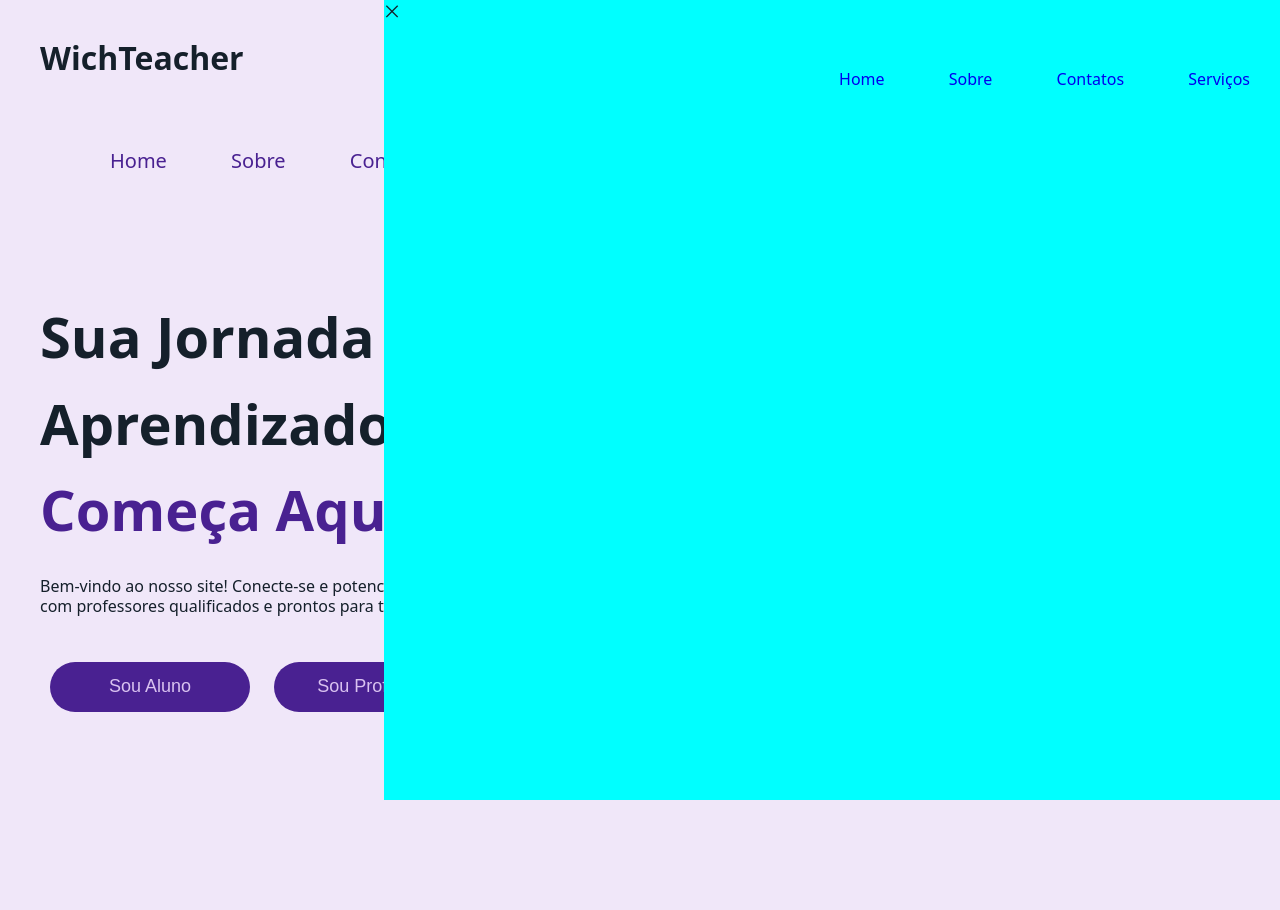
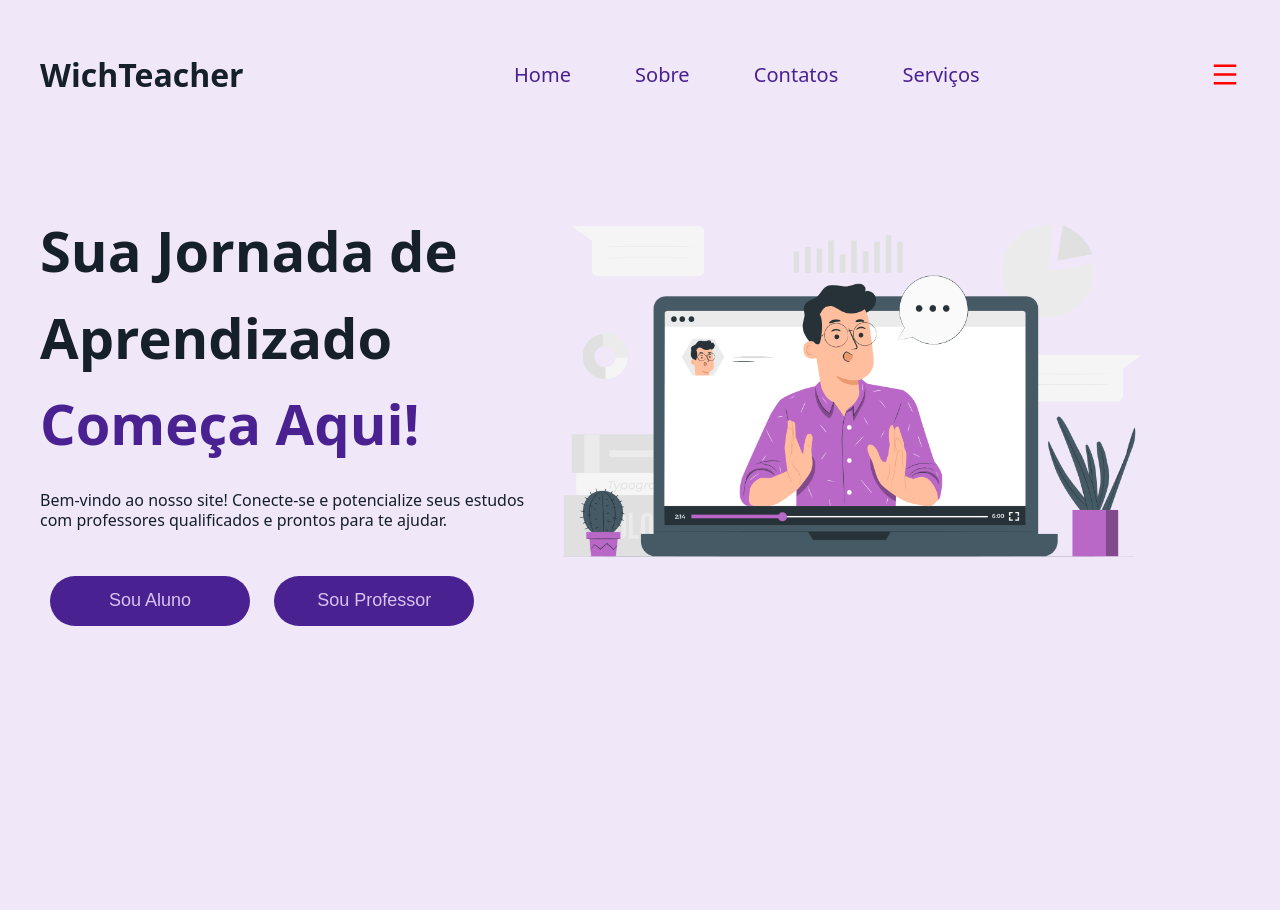
Before and after one commit to vinimarques7/projeto-FDS, a Django app: template which_teacher/which_teacher_app/templates/which_teacher_app/landingPage.html in a window 1280 px wide. After the commit the page ends 626 px from the top, so only its background shows below. Run offline with Django 5.2, Linux system fonts and the light colour scheme; the template is opened without the code that fills it, so the values that code supplies are empty; some libraries are stand-ins or nearby versions; some web fonts are replaced.

Commit message:
correções no menu mobile

```diff
--- a/which_teacher/which_teacher_app/templates/which_teacher_app/css/landingPage.css
+++ b/which_teacher/which_teacher_app/templates/which_teacher_app/css/landingPage.css
@@ -4,14 +4,25 @@ body {
     max-width: 1200px;
     margin: 0 auto;
     padding: 15px;
-    overflow: hidden;
+
 }
-header nav.menu-desktop{
+header {
     display: flex;
     height: 100%;
     flex-direction: row;
     justify-content: space-between;
     align-items: center;
+}
+.btn-abrir {
+    cursor: pointer;
+}
+.btn-abrir i {
+    color: red;
+    font-size: 30px;
+}
+.btn-abrir i:hover {
+    color: greenyellow;
+    transition: 0.5s;
 }
 .menu-mobile {
     background-color: aqua;
@@ -20,22 +31,44 @@ header nav.menu-desktop{
     top: 0;
     right: 0;
     z-index: 99999;
+    width: 0%;
+    overflow: hidden;
+    transition: .2s;
+}
+.menu-mobile.abrir-menu {
     width: 70%;
 }
-.menu-mobile nav ul {
+nav.mobile ul {
     text-align: right;
+    font-size: 20px;
+    display: flex;
+    flex-direction: column;
 }
-.menu-mobile nav ul li a {
-    color: #15202b;
+
+nav.mobile a {
+    color: red;
     padding: 20px 4%;
+    list-style-type: none;
 }
-.menu-mobile nav ul li a:hover {
+nav.mobile a:hover {
+    color: greenyellow;
+    transition: 0.3s;
+}
+.btn-fechar {
+    padding: 20px;
+}
+.btn-fechar i {
+    font-size: 30px;
+}
+.btn-fechar i:hover {
+    cursor: pointer;
     color: red;
+    transition: 0.5s;
 }
 #title {
     flex-direction: column;
 }
-li {
+nav.menu-desktop li {
     display: inline-block;
     margin: 30px;
 }
--- a/which_teacher/which_teacher_app/templates/which_teacher_app/js/landingPage.js
+++ b/which_teacher/which_teacher_app/templates/which_teacher_app/js/landingPage.js
@@ -0,0 +1,10 @@
+let btnMenu = document.getElementById('btn-abrir')
+let menu = document.getElementById('menu-mobile')
+
+btnMenu.addEventListener('click',()=>{
+    menu.classList.add('abrir-menu')
+})
+
+menu.addEventListener('click',()=>{
+    menu.classList.remove('abrir-menu')
+})
--- a/which_teacher/which_teacher_app/templates/which_teacher_app/landingPage.html
+++ b/which_teacher/which_teacher_app/templates/which_teacher_app/landingPage.html
@@ -21,11 +21,14 @@
                 <a href="#"><li>Serviços</li></a>
             </ul>
         </nav>
-        <div class="menu-mobile">
+        <div class="btn-abrir" id="btn-abrir">
+            <i class="ri-menu-line"></i>
+        </div>
+        <div class="menu-mobile" id="menu-mobile">
             <div class="btn-fechar">
                 <i class="ri-close-large-line"></i>
-        </div>
-        <nav>
+            </div>
+        <nav class="mobile">
             <ul>
                 <a href="#"><li>Home</li></a>
                 <a href="#"><li>Sobre</li></a>
@@ -33,8 +36,6 @@
                 <a href="#"><li>Serviços</li></a>
             </ul>
         </nav>
-        <div class="nav_menu_btn" id="menu-btn">
-            <!--<i class="ri-menu-line"></i>-->
         </div>
     </header>
     <main>
```
